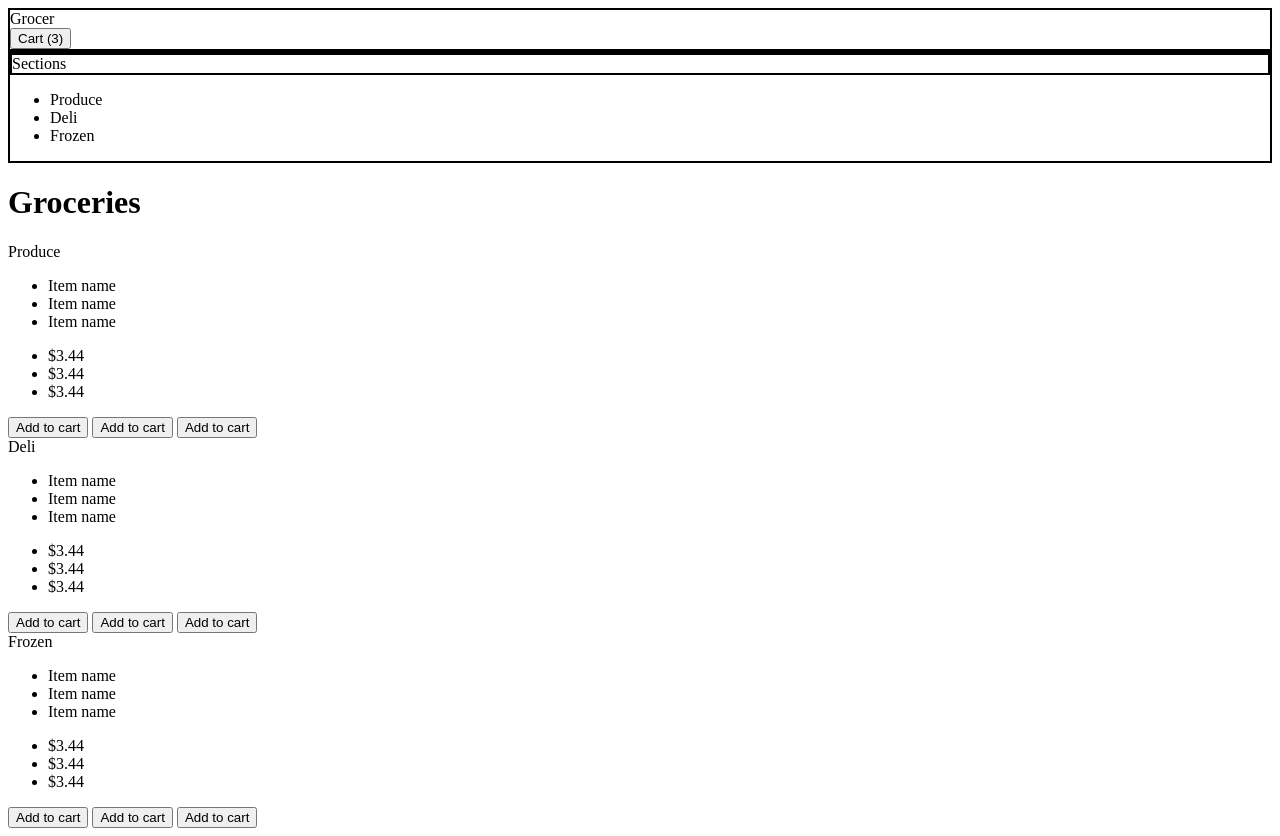
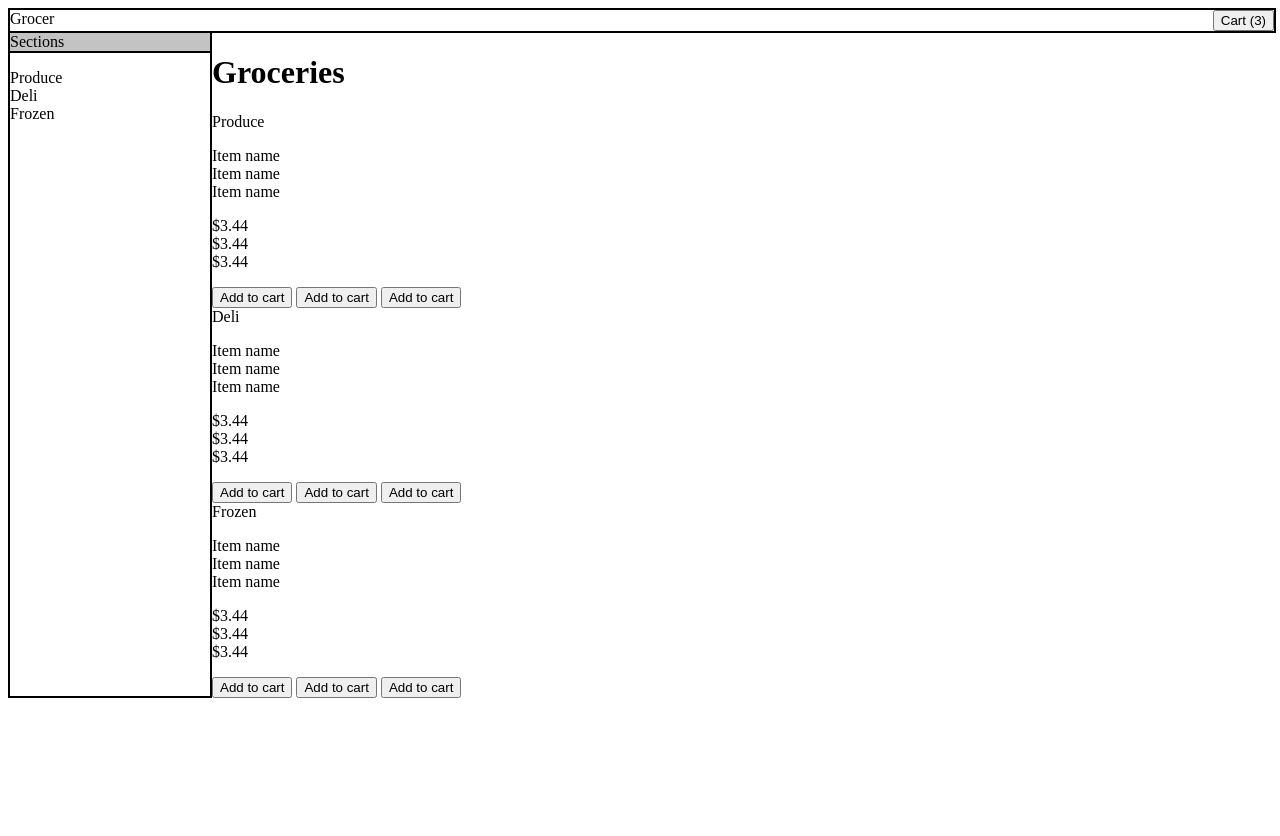
Before and after one commit to leikkisa/lg-phase-2-challenge, a website: page part-3/grocery_store.html in a window 1280 px wide. After the commit the page ends 800 px from the top, so only its background shows below. Drawn offline with Linux system fonts and the light colour scheme.

Commit message:
WIP styling

```diff
--- a/part-3/grocery_store.html
+++ b/part-3/grocery_store.html
@@ -15,6 +15,7 @@
       <button>Cart (3)</button>
     </div>
   </div>
+  <div class="container">
     <div class="sections-nav">
       <div class="sections-title">
         Sections
@@ -94,5 +95,6 @@
         </div>
       </div>
     </div>
+  </div>
 </body>
 </html>
--- a/part-3/style.css
+++ b/part-3/style.css
@@ -1,3 +1,36 @@
-.header, .sections-nav, .sections-title {
+.header {
   border: 2px solid black;
+  display: flex;
+  width: 100%;
 }
+
+.site-title {
+  width: 50%;
+}
+
+.cart {
+  display: flex;
+  justify-content: flex-end;
+  width: 50%;
+}
+
+.container {
+  display: flex;
+}
+
+ul {
+  list-style: none;
+  padding-left: 0;
+}
+
+.sections-nav {
+  border: 2px solid black;
+  border-top: none;
+  width: 200px;
+  justify-content: flex-start;
+}
+
+.sections-title {
+  border-bottom: 2px solid black;
+  background-color: #c3c3c3;
+}
```
Lines whose indentation alone changed are shown as unchanged.
